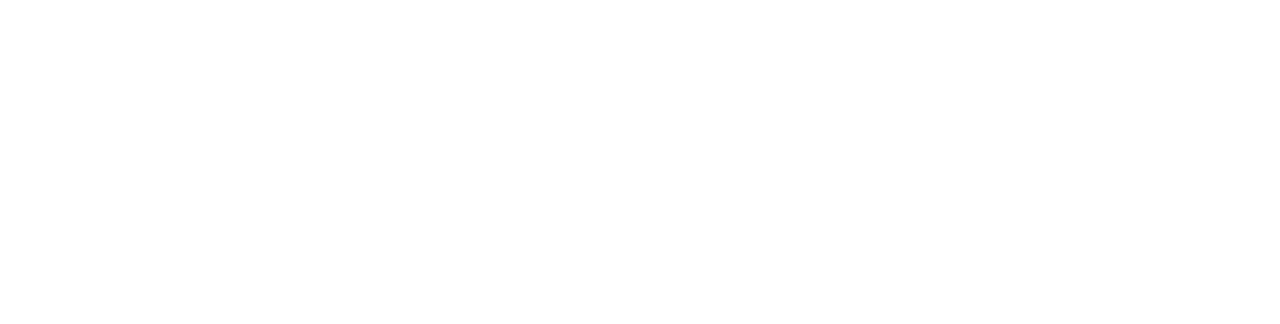
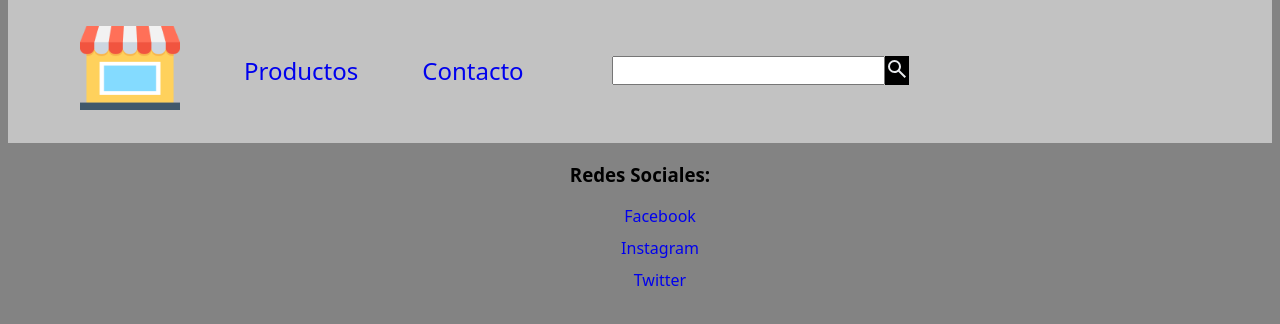
Before and after one commit to Francisco2109/Entrega-2-Coder, a plain HTML site: page html/contacto.html in a window 1280 px wide. Drawn offline with Linux system fonts and the light colour scheme.

Commit message:
contacto

```diff
--- a/html/contacto.html
+++ b/html/contacto.html
@@ -4,8 +4,18 @@
     <meta charset="UTF-8">
     <meta name="viewport" content="width=device-width, initial-scale=1.0">
     <title>Contacto</title>
+    <link rel="stylesheet" href="../style.css">
 </head>
 <body>
+    <header>
+    </header>
+    <main>
+    </main>
+    <footer>
 
+    </footer>
+
+    <script src="/js/head.js"></script>
+    <script src="/js/contacto.js"></script>
 </body>
 </html>
--- /dev/null
+++ b/js/contacto.js
@@ -0,0 +1,15 @@
+const raizContacto = document.querySelector("main");
+raizContacto.className = "mainContacto";
+const divContacto = document.createElement("div");
+divContacto.innerHTML = `
+        <h3 class="redes"><strong>Redes Sociales: </strong></h3>
+            <ul class="ulRedes">
+                <a href="https://www.facebook.com/Coderhouse">Facebook</a>
+                <a href="https://www.instagram.com/coderhouse">Instagram</a>
+                <a href="https://x.com/coderhouse">Twitter</a>
+            </ul>
+    `;
+
+raizContacto.appendChild(divContacto)
+
+document.getElementById("divCarrito").style.display = "none";
--- a/js/head.js
+++ b/js/head.js
@@ -14,8 +14,8 @@ const ulNav = document.getElementById('navUl');
 // Agregamos el logo
 const liLogo = document.createElement('li');
 liLogo.innerHTML = `
-        <a href="index.html">
-            <img class="logo" src="img/iconos/tienda.png">
+        <a href="../index.html">
+            <img class="logo" src="../img/iconos/tienda.png">
         </a>
     `;
     ulNav.appendChild(liLogo);
@@ -24,17 +24,27 @@ const links = ['Productos', 'Contacto'];
 for (const link of links){
     const liLinks = document.createElement('li');
     liLinks.className = "link";
-    liLinks.innerHTML = `
-        <a href="/html/${link.toLowerCase()}.html">
+    if(link == "Productos"){
+        liLinks.innerHTML = `
+        <a href="../index.html">
         ${link}
         </a>
     `;
+    }
+    else{
+        liLinks.innerHTML = `
+            <a href="../html/${link.toLowerCase()}.html">
+            ${link}
+            </a>
+        `;
+    }
     ulNav.appendChild(liLinks);
 }
 // Agregamos el Carrito
 const divCarrito = document.createElement('div');
+divCarrito.id = "divCarrito";
 divCarrito.innerHTML = `
-        <img onclick="abrirCarrito()" class="carrito" src="img/iconos/carrito.png">
+        <img onclick="abrirCarrito()" class="carrito" src="../img/iconos/carrito.png">
         <p class="cuenta-producto">0</p>
     `;
 barra.appendChild(divCarrito);
@@ -46,7 +56,7 @@ divCarritoAbierto.innerHTML = `
         <h3>Mi carrito</h3>
         <div class="carrito-items" id="carrito-container"></div>
         <h2>Total: $<strong class="precio-total">0</strong></h2>
-        <a href="/html/procesoDeCompra.html" class="btn-comprar-carrito">Confirmar Compra</a>
+        <a href="../html/procesoDeCompra.html" class="btn-comprar-carrito">Confirmar Compra</a>
     `;
 barra.appendChild(divCarritoAbierto);
 
@@ -69,7 +79,7 @@ searchBar.innerHTML = `
         <label for="Busqueda"></label>
         <input type="Busqueda" id="Busqueda">
         <button id="Button-Search" type="submit">
-        <img src="img/iconos/busqueda1.svg" alt="buttonpng" border="0" />
+        <img src="../img/iconos/busqueda1.svg" alt="buttonpng" border="0" />
         </button>
 `;
 ulNav.appendChild(searchBar)
--- a/style.css
+++ b/style.css
@@ -233,3 +233,17 @@ header{
     top: 200px;
     right: 95px;
 }
+
+.redes{
+    text-align: center;
+    position: relative;
+}
+
+.ulRedes{
+    display: flex;
+    flex-direction: column;
+    margin: auto;
+    text-align: center;
+    position: relative;
+    gap: 10px;
+}
```
Also changed, not shown: productos.json (+10 -10 lines).
